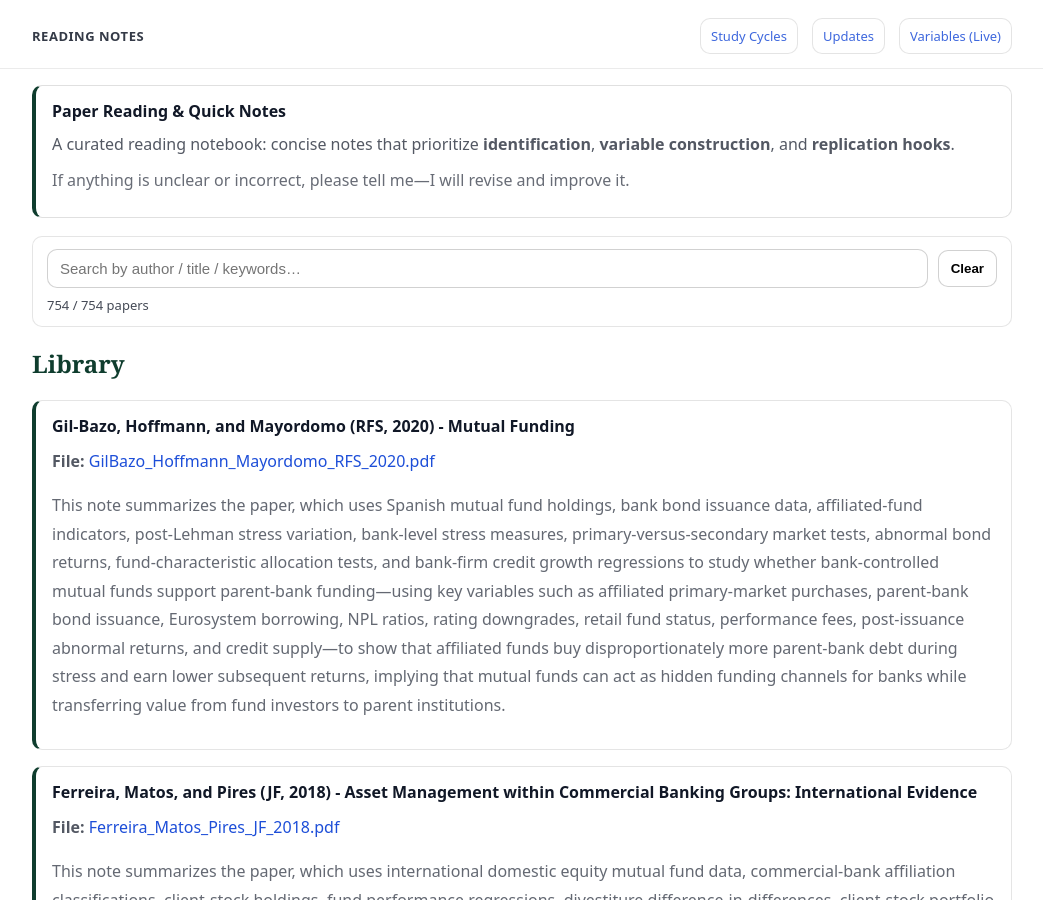
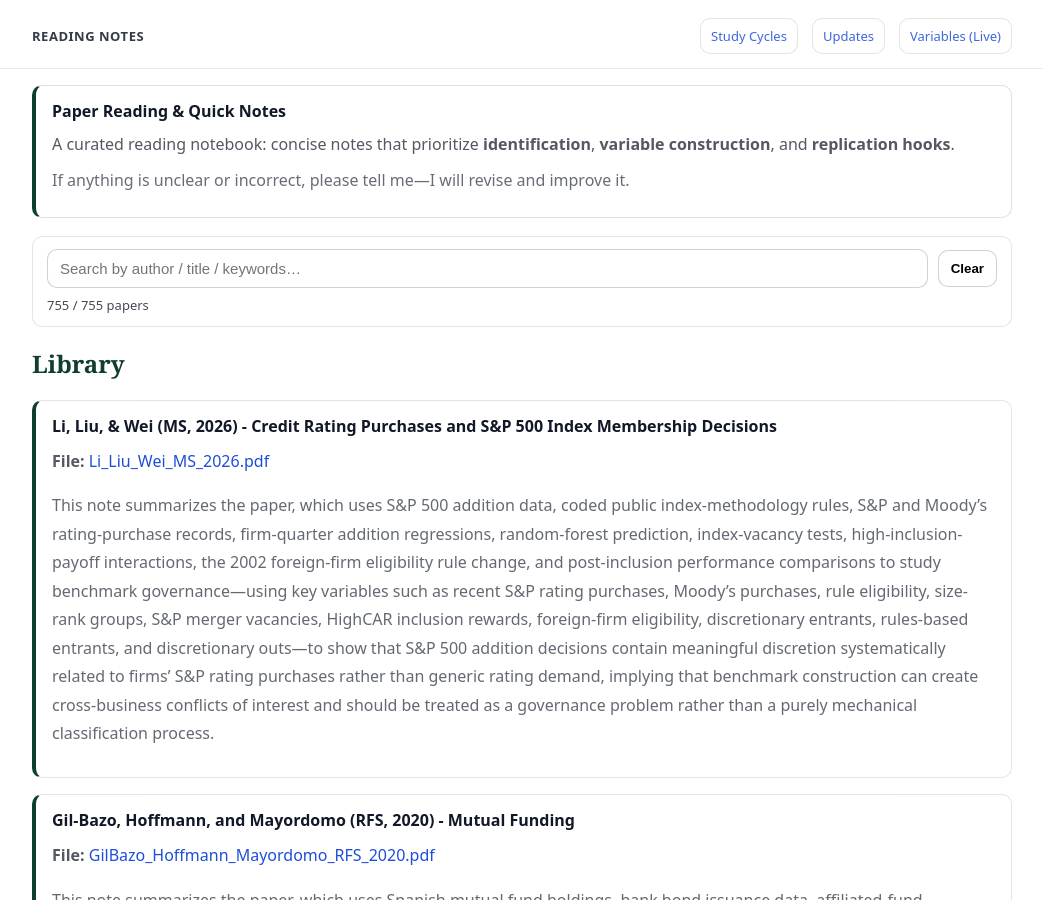
Before and after one commit to yaxinzn/study-archive, a Jekyll site: the page built from reading/index.md, in a window 1280 px wide and 900 px high. Shown: the whole window, without its empty margins (118-1161 px from the left). Built offline with Jekyll 4.4.1, drawn with Linux system fonts in a browser that asks for light colours.

Commit message:
Reading: add/update Li_Liu_Wei_MS_2026.pdf

```diff
--- a/_data/reading.yml
+++ b/_data/reading.yml
@@ -1,3 +1,7 @@
+- title: "Li, Liu, & Wei (MS, 2026) - Credit Rating Purchases and S&P 500 Index Membership Decisions"
+  file: "Li_Liu_Wei_MS_2026.pdf"
+  desc: "This note summarizes the paper, which uses S&P 500 addition data, coded public index-methodology rules, S&P and Moody’s rating-purchase records, firm-quarter addition regressions, random-forest prediction, index-vacancy tests, high-inclusion-payoff interactions, the 2002 foreign-firm eligibility rule change, and post-inclusion performance comparisons to study benchmark governance—using key variables such as recent S&P rating purchases, Moody’s purchases, rule eligibility, size-rank groups, S&P merger vacancies, HighCAR inclusion rewards, foreign-firm eligibility, discretionary entrants, rules-based entrants, and discretionary outs—to show that S&P 500 addition decisions contain meaningful discretion systematically related to firms’ S&P rating purchases rather than generic rating demand, implying that benchmark construction can create cross-business conflicts of interest and should be treated as a governance problem rather than a purely mechanical classification process."
+
 - title: "Gil-Bazo, Hoffmann, and Mayordomo (RFS, 2020) - Mutual Funding"
   file: "GilBazo_Hoffmann_Mayordomo_RFS_2020.pdf"
   desc: "This note summarizes the paper, which uses Spanish mutual fund holdings, bank bond issuance data, affiliated-fund indicators, post-Lehman stress variation, bank-level stress measures, primary-versus-secondary market tests, abnormal bond returns, fund-characteristic allocation tests, and bank-firm credit growth regressions to study whether bank-controlled mutual funds support parent-bank funding—using key variables such as affiliated primary-market purchases, parent-bank bond issuance, Eurosystem borrowing, NPL ratios, rating downgrades, retail fund status, performance fees, post-issuance abnormal returns, and credit supply—to show that affiliated funds buy disproportionately more parent-bank debt during stress and earn lower subsequent returns, implying that mutual funds can act as hidden funding channels for banks while transferring value from fund investors to parent institutions."
```
Also changed, not shown: 1 other file.
